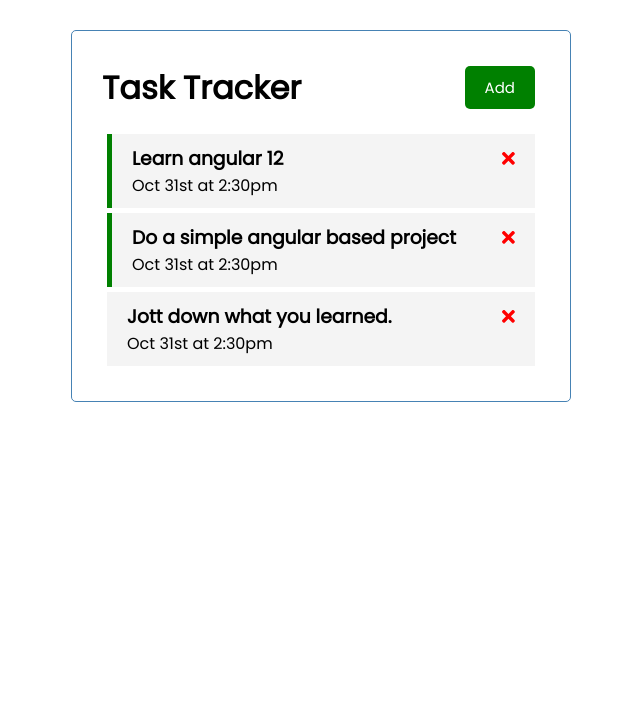
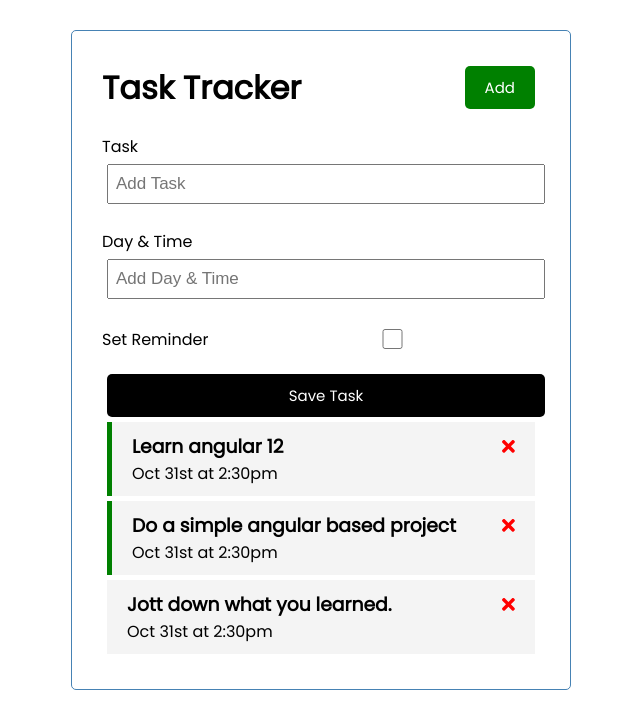
Before and after one commit to shubhamAsolkar22/INTRO-NG-APP, an Angular app: page / in a window 1280 px wide. Shown: the top 728 px of the page, without its empty margins (319-959 px from the left). Built offline with nearby package versions, Linux system fonts and the light colour scheme; data requests are answered from the project's data file.

Commit message:
Added form for adding new task and used ngSubmit event.

```diff
--- /dev/null
+++ b/src/app/components/add-task/add-task.component.html
@@ -0,0 +1,34 @@
+<form class="add-form" (ngSubmit)="onSubmit()" >
+    <div class="form-control">
+      <label for="text">Task</label>
+      <input
+        type="text"
+        name="text"
+        id="text"
+        placeholder="Add Task"
+        [(ngModel)]="text"
+      />
+    </div>
+    <div class="form-control">
+      <label for="day">Day & Time</label>
+      <input
+        type="text"
+        name="day"
+        id="day"
+        placeholder="Add Day & Time"
+        [(ngModel)]="day"
+      />
+    </div>
+    <div class="form-control form-control-check">
+      <label for="reminder">Set Reminder</label>
+      <input
+        type="checkbox"
+        name="reminder"
+        id="reminder"
+        [(ngModel)]="reminder"
+      />
+    </div>
+    <!-- checking 2 way data binding -->
+    <!-- {{reminder}} -->
+    <input type="submit" value="Save Task" class="btn btn-block" />
+  </form>
--- /dev/null
+++ b/src/app/components/add-task/add-task.component.ts
@@ -0,0 +1,36 @@
+import { Component, EventEmitter, OnInit, Output } from '@angular/core';
+import { Task } from 'src/app/interfaces/Task';
+
+@Component({
+  selector: 'app-add-task',
+  templateUrl: './add-task.component.html',
+  styleUrls: ['./add-task.component.css']
+})
+export class AddTaskComponent implements OnInit {
+  text : string;
+  day : string;
+  reminder : boolean;
+  @Output() onAddTask : EventEmitter<Task> = new EventEmitter<Task>();
+  constructor() { }
+
+  ngOnInit(): void {
+  }
+
+  onSubmit(){
+    if(!this.text){
+      alert('Please add a task');
+    }
+    const newTask = {
+      text: this.text,
+      day: this.day,
+      reminder: this.reminder
+    }
+
+    //emit event
+    this.onAddTask.emit(newTask);
+
+    this.text = '';
+    this.day = '';
+    this.reminder = false;
+  }
+}
--- a/src/app/components/tasks/tasks.component.html
+++ b/src/app/components/tasks/tasks.component.html
@@ -1,3 +1,4 @@
+<app-add-task (onAddTask)="addTask($event)"></app-add-task>
+
 <app-task-item *ngFor="let task of tasks" [task]="task" (onDeleteTask)="deleteTask(task)"
-    (onToggleReminder)="toggleReminder(task)"
-></app-task-item>
+    (onToggleReminder)="toggleReminder(task)"></app-task-item>
--- a/src/app/components/tasks/tasks.component.ts
+++ b/src/app/components/tasks/tasks.component.ts
@@ -29,4 +29,9 @@
     this.taskService.updateTaskReminder(taskToToggleReminder).subscribe();
   }
 
+  addTask(taskToBeAdded : Task){
+    this.taskService.addTask(taskToBeAdded).subscribe(()=>this.tasks.push(taskToBeAdded));
+
+  }
+
 }
--- a/src/app/services/task.service.ts
+++ b/src/app/services/task.service.ts
@@ -31,4 +31,8 @@
     const url = `${this.apiUrl}/${task.id}`;
     return this.httpClient.put<Task>(url, task, httpOptions);
   }
+
+  addTask(task: Task) {
+    return this.httpClient.post<Task>(this.apiUrl, task, httpOptions);
+  }
 }
```
Also changed, not shown: src/app/app.module.ts (+6 -2 lines), src/app/components/add-task/add-task.component.css (added), 1 other file (tests, documents, lock files or other folders).
